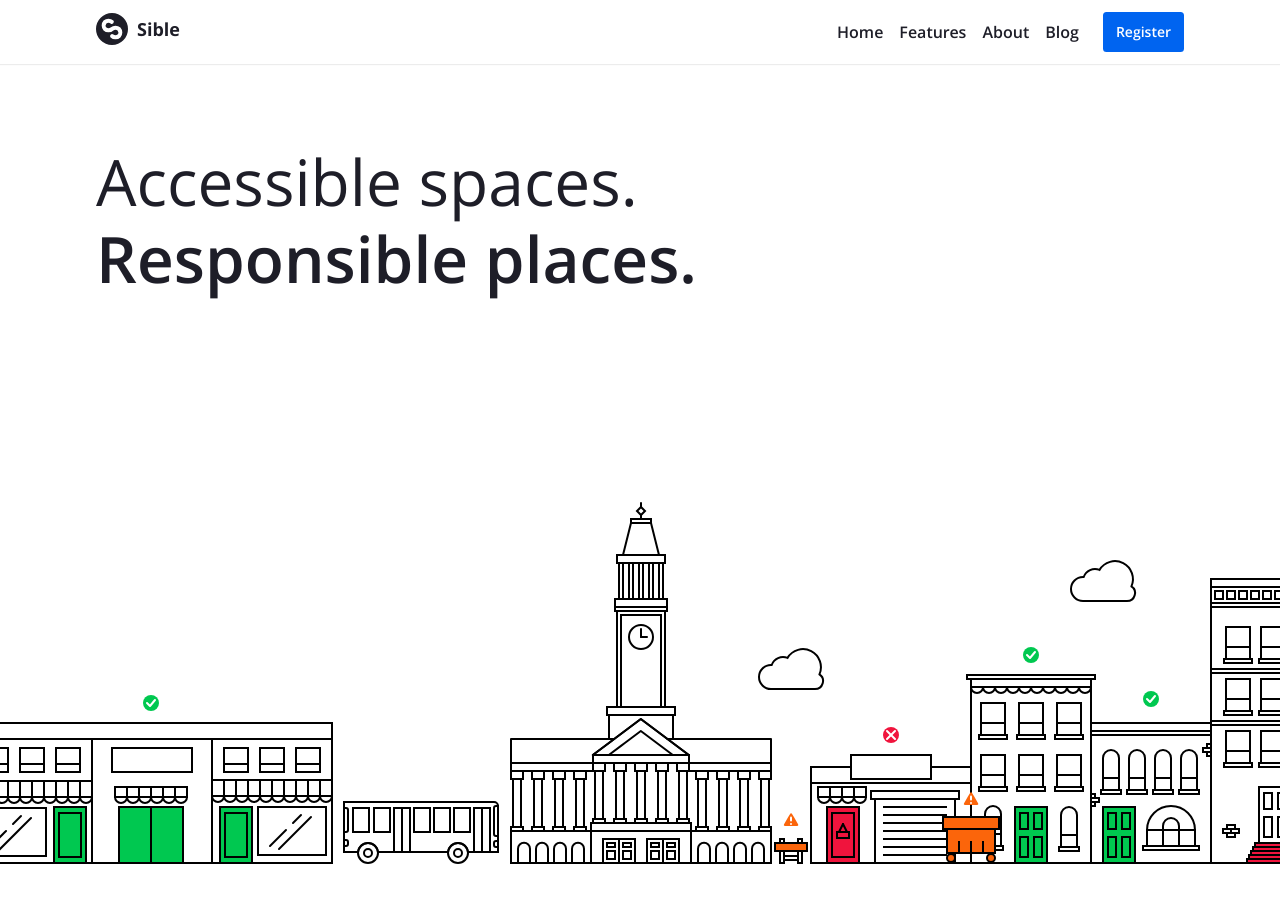
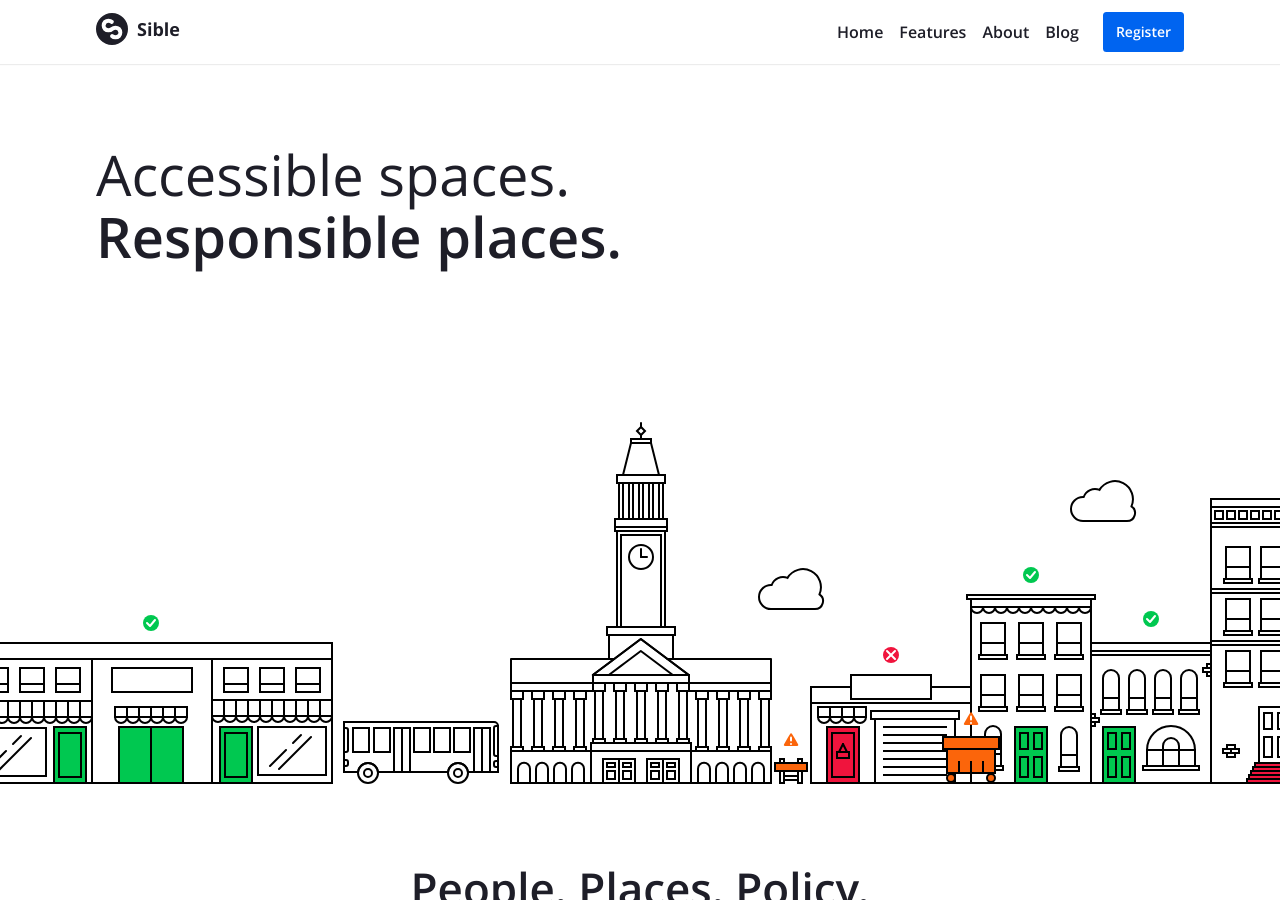
Before and after one commit to scottdejonge/sible.org, a Jekyll site: the page built from pages/index.html, in a window 1280 px wide and 900 px high. Built offline with Jekyll 4.4.1, drawn with Linux system fonts in a browser that asks for light colours.

Commit message:
Hero heights

```diff
--- a/assets/css/component/hero.css
+++ b/assets/css/component/hero.css
@@ -1,5 +1,5 @@
 .hero {
-  height: 50rem;
+  min-height: 45rem;
   justify-content: flex-start;
   background-repeat: repeat-x;
   background-image: url('/sible.org/assets/images/hero.svg');
@@ -8,7 +8,7 @@
   background-size: 120rem 40rem;
 
   @media (--s-down) {
-    height: 40rem;
+    min-height: 30rem;
     background-size: 60rem 20rem;
   }
 }
```
Also changed, not shown: public/bundle.css.
